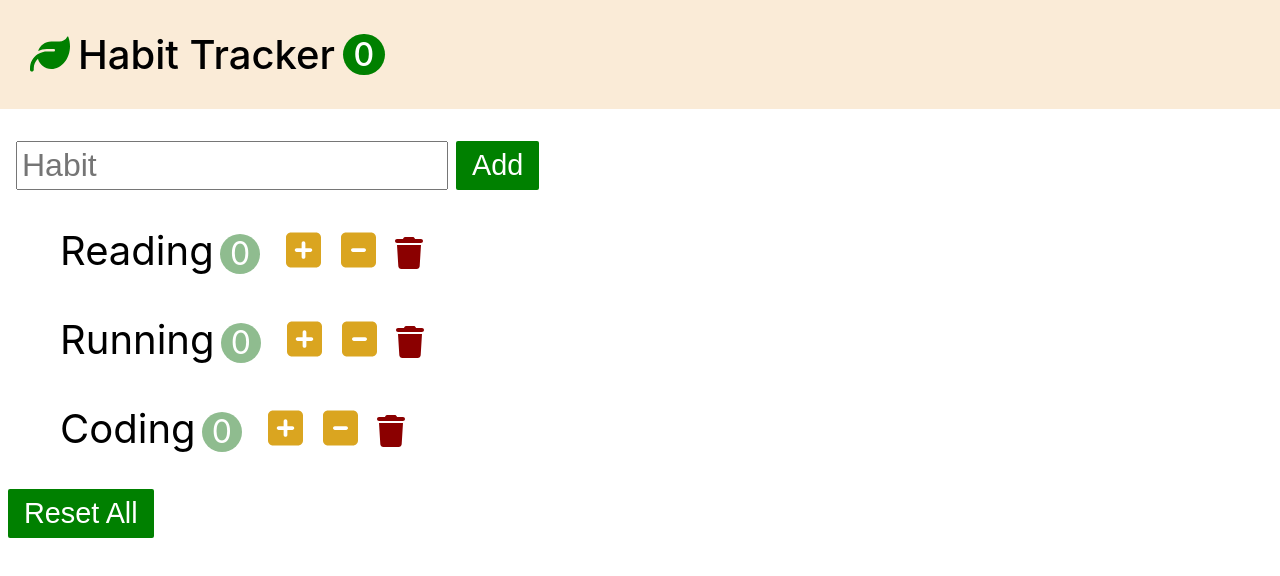
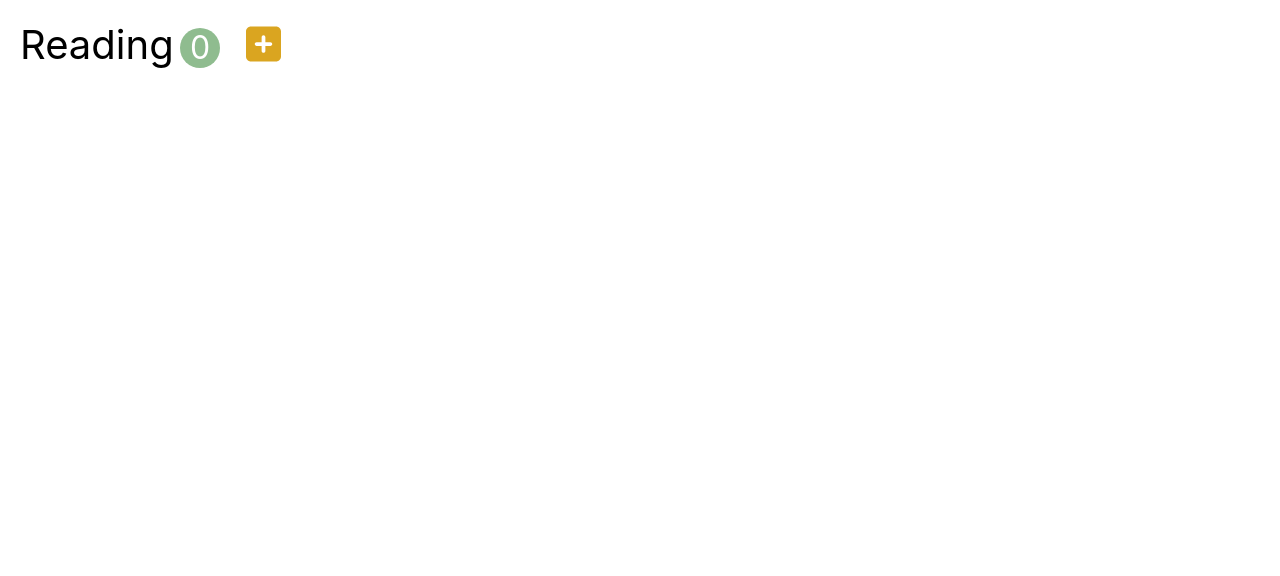
Before and after one commit to happyso/habitTracker, a React (Create React App) app: page / in a window 1280 px wide. Shown: the top 576 px of the page. Built offline with nearby package versions, Linux system fonts and the light colour scheme.

Commit message:
feat: react 4.18

```diff
--- a/src/components/addform.jsx
+++ b/src/components/addform.jsx
@@ -1,22 +1,23 @@
-import React, { PureComponent } from 'react';
+import React, { memo } from 'react';
 
-class Addform extends PureComponent {
-    formRef = React.createRef();
-    inputRef = React.createRef();
-    onSubmit = (event) => {
-        event.preventDefault();
-        const name = this.inputRef.current.value;
-        name && this.props.onAdd(name);
-        this.formRef.current.reset();
-    };
-    render() {
-        return (
-            <form ref={this.formRef} className='add-form' onSubmit={this.onSubmit}>
-                <input ref={this.inputRef} type="text" placeholder='Habit' />
+const Addform = memo(
+    (props) => {
+        const formRef = React.createRef();
+        const inputRef = React.createRef();
+        const onSubmit = (event) => {
+            event.preventDefault();
+            const name = inputRef.current.value;
+            name && props.onAdd(name);
+            formRef.current.reset();
+        };
+
+        return(
+            <form ref={formRef} className='add-form' onSubmit={onSubmit}>
+                <input ref={inputRef} type="text" placeholder='Habit' />
                 <button>Add</button>
             </form>
-        );
+        )
     }
-}
+)
 
 export default Addform;
--- /dev/null
+++ b/src/components/simpleHabit.jsx
@@ -0,0 +1,27 @@
+import React, { useState, useRef, useCallback, useEffect } from 'react';
+
+const SimpleHabit = () => {
+  const [count, setCount] = useState(0);
+  const spanRef = useRef();
+
+  const handleIncrement = useCallback(() => {
+    setCount(count + 1);
+  });
+
+  useEffect(() => {
+    console.log(`mounted & updated!: ${count}`);
+  }, []);
+  return (
+    <li className="habit">
+      <span ref={spanRef} className="habit-name">
+        Reading
+      </span>
+      <span className="habit-count">{count}</span>
+      <button className="habit-button habit-increase" onClick={handleIncrement}>
+        <i className="fas fa-plus-square"></i>
+      </button>
+    </li>
+  );
+};
+
+export default SimpleHabit;
--- a/src/index.js
+++ b/src/index.js
@@ -1,12 +1,13 @@
 import React from 'react'
-import ReactDOM from 'react-dom/client'
+import ReactDOM from 'react-dom'
 import './index.css'
-import App from './app'
+import './app.css'
 import '@fortawesome/fontawesome-free/js/all.js'
+import SimpleHabit from './components/simpleHabit'
 
-const root = ReactDOM.createRoot(document.getElementById('root'))
-root.render(
+ReactDOM.render(
     <React.StrictMode>
-        <App />
-    </React.StrictMode>
+        <SimpleHabit />
+    </React.StrictMode>,
+    document.getElementById('root')
 )
```
